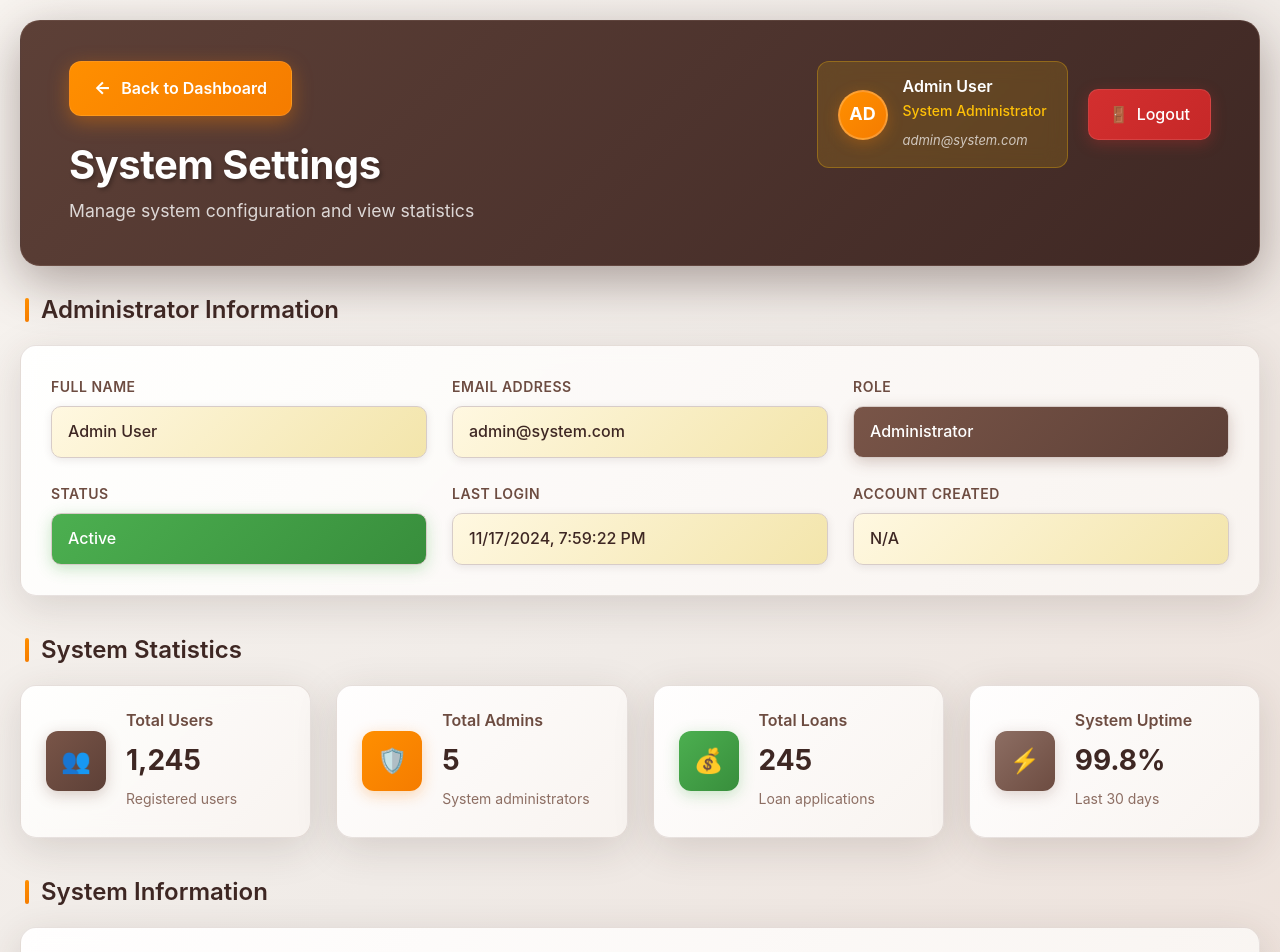
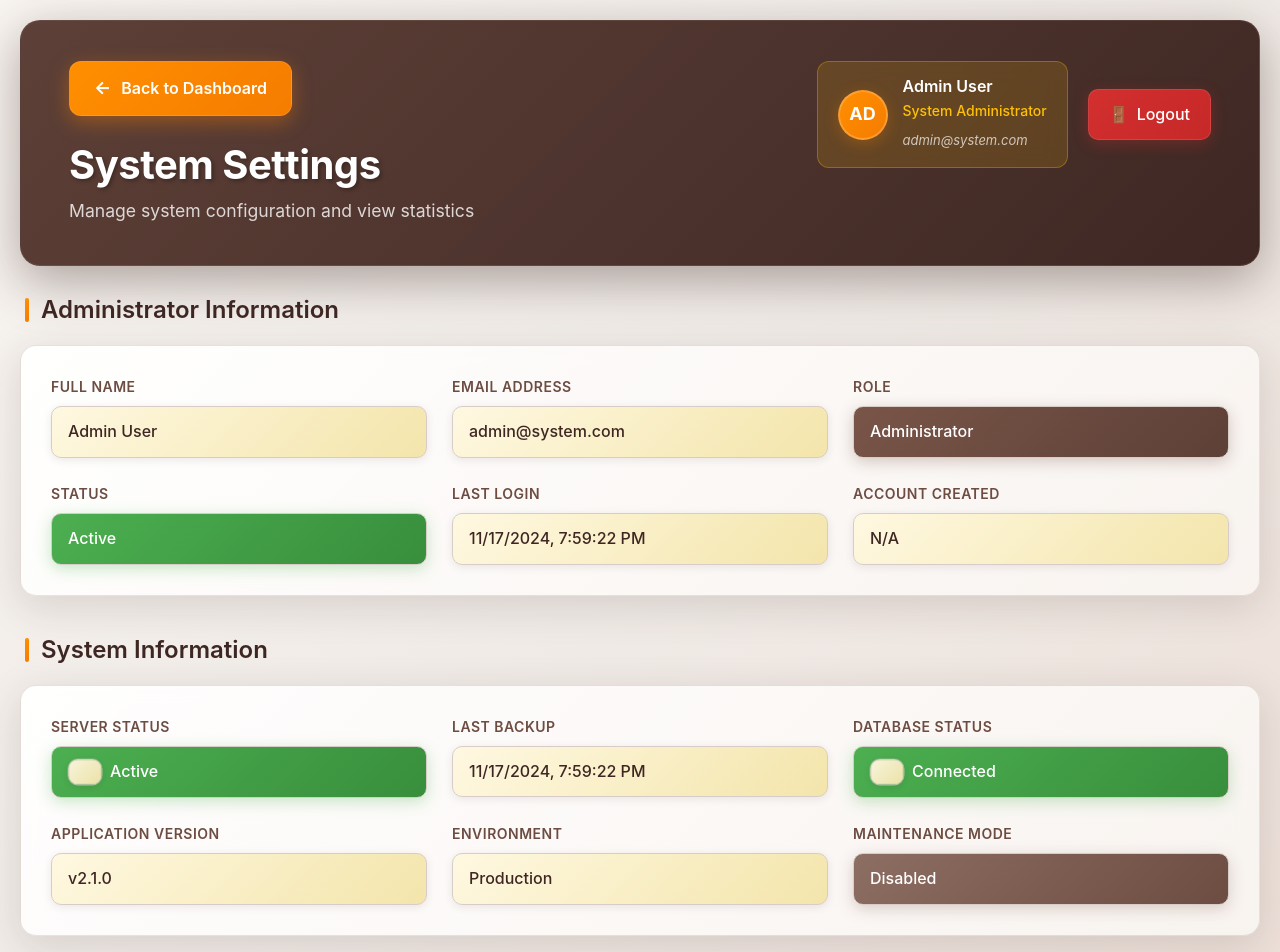
Before and after one commit to Desh1100/Loan-360, a React (Create React App) app: page /admin/system-settings in a window 1280 px wide. Shown: the top 952 px of the page. Built offline with nearby package versions, Linux system fonts and the light colour scheme.

Commit message:
feat: Add debug logging for loan fetching and improve search functionality in LoanApplicationsTable

```diff
--- a/src/components/Admin/DashBoard/LoanapplicationTable.jsx
+++ b/src/components/Admin/DashBoard/LoanapplicationTable.jsx
@@ -27,6 +27,8 @@ const LoanApplicationsTable = ({ initialApplications }) => {
         ...(status !== "All" && { status }),
         ...(search && { search })
       });
+
+      console.log('Fetching loans with params:', { page, status, search }); // Debug log
 
       const response = await fetch(`http://localhost:8001/api/loans/admin/all?${queryParams}`, {
         method: 'GET',
@@ -103,29 +105,51 @@ const LoanApplicationsTable = ({ initialApplications }) => {
     }
   }, [initialApplications]);
 
-  // Handle filter change
+  // Handle status filter change for API calls
   useEffect(() => {
     if (!initialApplications) {
       fetchLoanData(1, statusFilter, searchTerm);
     }
-  }, [statusFilter, searchTerm, initialApplications]);
+  }, [statusFilter, initialApplications]);
 
-  // Handle search with debounce
+  // Handle search with debounce for API calls only
   useEffect(() => {
-    const timeoutId = setTimeout(() => {
-      if (!initialApplications) {
-        fetchLoanData(1, statusFilter, searchTerm);
-      }
-    }, 500);
+    if (!initialApplications) {
+      const timeoutId = setTimeout(() => {
+        // Only search if term is at least 2 characters or empty
+        if (searchTerm.length === 0 || searchTerm.length >= 2) {
+          fetchLoanData(1, statusFilter, searchTerm.trim());
+        }
+      }, 500);
 
-    return () => clearTimeout(timeoutId);
-  }, [searchTerm, statusFilter, initialApplications]);
+      return () => clearTimeout(timeoutId);
+    }
+    // For initialApplications (client-side), no debounce needed as filtering is instant
+  }, [searchTerm, initialApplications]);
 
-  const filteredApplications = initialApplications
-    ? (statusFilter === "All"
-        ? loanApplications
-        : loanApplications.filter((app) => app.status === statusFilter))
-    : loanApplications; // API already handles filtering
+  // Memoize filtered applications to prevent unnecessary re-renders
+  const filteredApplications = React.useMemo(() => {
+    let filtered = loanApplications;
+
+    // For API-driven data, filtering is handled server-side, so return as is
+    if (!initialApplications) {
+      return filtered;
+    }
+
+    // For initial/client-side data, apply filters locally
+    if (statusFilter !== "All") {
+      filtered = filtered.filter((app) => app.status === statusFilter);
+    }
+
+    // Apply name search filter (client-side)
+    if (searchTerm.trim()) {
+      filtered = filtered.filter((app) =>
+        app.name.toLowerCase().includes(searchTerm.toLowerCase().trim())
+      );
+    }
+
+    return filtered;
+  }, [loanApplications, statusFilter, searchTerm, initialApplications]);
 
   const getStatusStyle = (status) => {
     switch (status) {
@@ -324,12 +348,16 @@ const LoanApplicationsTable = ({ initialApplications }) => {
         <div style={tableStyles.searchContainer}>
           <input
             type="text"
-            placeholder="Search applications..."
+            placeholder="Search by applicant name..."
             value={searchTerm}
-            onChange={(e) => setSearchTerm(e.target.value)}
+            onChange={(e) => {
+              e.preventDefault();
+              setSearchTerm(e.target.value);
+            }}
             style={tableStyles.searchInput}
             onFocus={(e) => e.target.style.borderColor = "#8B4513"}
             onBlur={(e) => e.target.style.borderColor = "#D2B48C"}
+            autoComplete="off"
           />
         </div>
       </div>
--- a/src/components/Admin/SystemSettings/index.jsx
+++ b/src/components/Admin/SystemSettings/index.jsx
@@ -123,44 +123,7 @@ const SystemSettings = () => {
                 </div>
             </div>
 
-            {/* System Statistics Section */}
-            <div className={styles.stats_section}>
-                <h3 className={styles.section_title}>System Statistics</h3>
-                <div className={styles.stats_grid}>
-                    <div className={`${styles.stat_card} ${styles.users_card}`}>
-                        <div className={styles.stat_icon}>👥</div>
-                        <div className={styles.stat_content}>
-                            <h4>Total Users</h4>
-                            <p className={styles.stat_number}>{systemStats.totalUsers.toLocaleString()}</p>
-                            <span className={styles.stat_label}>Registered users</span>
-                        </div>
-                    </div>
-                    <div className={`${styles.stat_card} ${styles.admins_card}`}>
-                        <div className={styles.stat_icon}>🛡️</div>
-                        <div className={styles.stat_content}>
-                            <h4>Total Admins</h4>
-                            <p className={styles.stat_number}>{systemStats.totalAdmins}</p>
-                            <span className={styles.stat_label}>System administrators</span>
-                        </div>
-                    </div>
-                    <div className={`${styles.stat_card} ${styles.loans_card}`}>
-                        <div className={styles.stat_icon}>💰</div>
-                        <div className={styles.stat_content}>
-                            <h4>Total Loans</h4>
-                            <p className={styles.stat_number}>{systemStats.totalLoans.toLocaleString()}</p>
-                            <span className={styles.stat_label}>Loan applications</span>
-                        </div>
-                    </div>
-                    <div className={`${styles.stat_card} ${styles.uptime_card}`}>
-                        <div className={styles.stat_icon}>⚡</div>
-                        <div className={styles.stat_content}>
-                            <h4>System Uptime</h4>
-                            <p className={styles.stat_number}>{systemStats.systemUptime}%</p>
-                            <span className={styles.stat_label}>Last 30 days</span>
-                        </div>
-                    </div>
-                </div>
-            </div>
+
 
             {/* System Information Section */}
             <div className={styles.system_section}>
```
